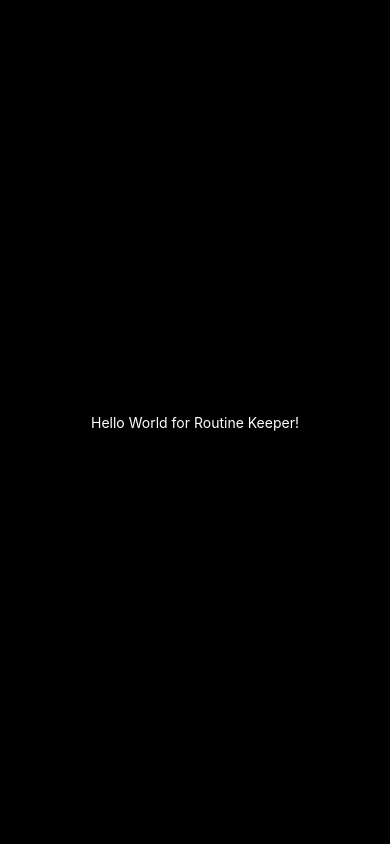
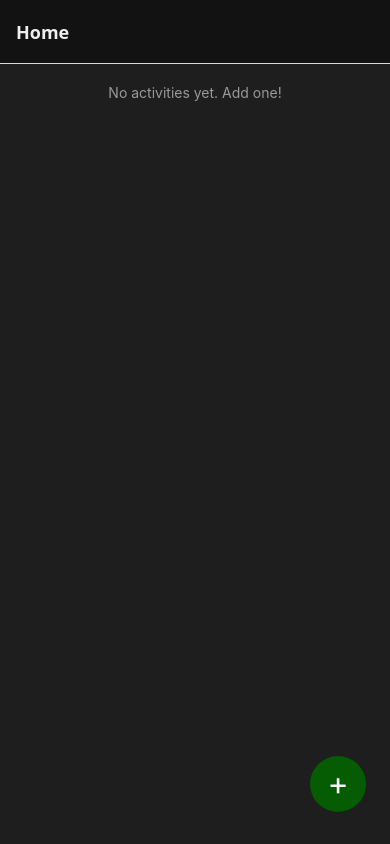
Before and after one commit to MForystek/routine-keeper, a React Native app: screen /Home in a window 390 px wide. Built offline with nearby package versions, Linux system fonts and the light colour scheme.

Commit message:
Added project basic structure and basic home screen

```diff
--- a/App.tsx
+++ b/App.tsx
@@ -1,23 +1,29 @@
-import { StatusBar } from 'expo-status-bar';
-import { StyleSheet, Text, View } from 'react-native';
+import {createNativeStackNavigator} from "@react-navigation/native-stack";
+import {NavigationContainer} from "@react-navigation/native";
+import HomeScreen from "./screens/HomeScreen";
+import AddActivityScreen from "./screens/AddActivityScreen";
+
+export type RootStackParamList = {
+    Home: undefined;
+    AddActivity: undefined;
+};
+
+const Stack = createNativeStackNavigator<RootStackParamList>();
 
 export default function App() {
-  return (
-    <View style={styles.container}>
-      <Text style={styles.text}>Hello World for Routine Keeper!</Text>
-      <StatusBar style="auto" />
-    </View>
-  );
+    return (
+        <NavigationContainer>
+            <Stack.Navigator
+                initialRouteName="Home"
+                screenOptions={{
+                    headerStyle: {backgroundColor: '#121212'},
+                    headerTintColor: '#efefef',
+                    headerTitleStyle: {fontWeight: 'bold'},
+                }}
+            >
+                <Stack.Screen name="Home" component={HomeScreen} />
+                <Stack.Screen name="AddActivity" component={AddActivityScreen} />
+            </Stack.Navigator>
+        </NavigationContainer>
+    );
 }
-
-const styles = StyleSheet.create({
-  container: {
-    flex: 1,
-    backgroundColor: '#000',
-    alignItems: 'center',
-    justifyContent: 'center',
-  },
-  text: {
-    color: '#fff',
-  }
-});
--- a/app.json
+++ b/app.json
@@ -5,7 +5,7 @@
     "version": "1.0.0",
     "orientation": "portrait",
     "icon": "./assets/icon.png",
-    "userInterfaceStyle": "light",
+    "userInterfaceStyle": "dark",
     "newArchEnabled": true,
     "splash": {
       "image": "./assets/splash-icon.png",
--- /dev/null
+++ b/screens/AddActivityScreen.tsx
@@ -0,0 +1,9 @@
+import {Text, View} from "react-native";
+
+export default function AddActivityScreen() {
+    return (
+        <View>
+            <Text>Add Activity</Text>
+        </View>
+    );
+}
--- /dev/null
+++ b/screens/HomeScreen.tsx
@@ -0,0 +1,63 @@
+import {FlatList, Text, TouchableOpacity, View, StyleSheet} from "react-native";
+import {NativeStackNavigationProp} from "@react-navigation/native-stack";
+import {RootStackParamList} from "../App";
+import {useEffect, useState} from "react";
+import {Activity} from "../types/activity";
+import {useNavigation} from "@react-navigation/native";
+import {getActivities} from "../storage/activityStorage";
+
+type HomeScreenNavigationProp = NativeStackNavigationProp<RootStackParamList, 'Home'>;
+
+export default function HomeScreen() {
+    const [activities, setActivities] = useState<Activity[]>([]);
+    const navigation = useNavigation<HomeScreenNavigationProp>();
+
+    useEffect(() => {
+        const loadActivities = async () => {
+            const stored = await getActivities();
+            setActivities(stored);
+        };
+        loadActivities();
+    }, []);
+
+    return (
+        <View style={styles.container}>
+            <FlatList
+                data={activities}
+                keyExtractor={item => item.id}
+                renderItem={({item}) => (
+                    <View style={styles.item}>
+                        <Text>{item.name}</Text>
+                    </View>
+                )}
+                ListEmptyComponent={
+                    <Text style={styles.empty}>No activities yet. Add one!</Text>
+                }
+            />
+            <TouchableOpacity
+                style={styles.fab}
+                onPress={() => navigation.navigate('AddActivity')}
+            >
+                <Text style={styles.fabText}>+</Text>
+            </TouchableOpacity>
+        </View>
+    );
+}
+
+const styles = StyleSheet.create({
+    container: {flex: 1, backgroundColor: '#1e1e1e'},
+    item: {padding: 16, margin: 0, backgroundColor: '#000', borderRadius: 8},
+    empty: {textAlign: 'center', marginTop: 20, color: '#999'},
+    fab: {
+        position: 'absolute',
+        bottom: 32,
+        right: 24,
+        width: 56,
+        height: 56,
+        borderRadius: 28,
+        backgroundColor: '#055c02',
+        alignItems: 'center',
+        justifyContent: 'center',
+    },
+    fabText: {color: '#fff', fontSize: 32, lineHeight: 56},
+});
--- /dev/null
+++ b/storage/activityStorage.ts
@@ -0,0 +1,31 @@
+import {Activity} from "../types/activity";
+import AsyncStorage from "@react-native-async-storage/async-storage";
+
+const ACTIVITIES_KEY = 'activities';
+
+export async function getActivities(): Promise<Activity[]> {
+    const json = await AsyncStorage.getItem(ACTIVITIES_KEY);
+    return json ? JSON.parse(json) : [];
+}
+
+export async function saveActivities(activities: Activity[]): Promise<void> {
+    const json = JSON.stringify(activities);
+    await AsyncStorage.setItem(ACTIVITIES_KEY, json);
+}
+
+export async function addActivity(activity: Activity): Promise<void> {
+    const activities = await getActivities();
+    await saveActivities([...activities, activity]);
+}
+
+export async function updateActivity(updated: Activity): Promise<void> {
+    const activities = await getActivities();
+    const newList = activities.map(a => a.id === updated.id ? updated : a);
+    await saveActivities(newList);
+}
+
+export async function deleteActivity(id: string): Promise<void> {
+    const activities = await getActivities();
+    const newList = activities.filter(a => a.id !== id);
+    await saveActivities(newList);
+}
--- /dev/null
+++ b/types/activity.ts
@@ -0,0 +1,15 @@
+export type DayOfWeek = 'mon' | 'tue' | 'wed' | 'thu' | 'fri' | 'sat' | 'sun';
+
+export type Schedule =
+    | { type: 'daily'}
+    | { type: 'x_per_week'; timesPerWeek: number}
+    | { type: 'specific_weekdays'; days: DayOfWeek[] };
+
+export interface Activity {
+    id: string;
+    name: string;
+    schedule: Schedule;
+    targetCount: number;
+    completedCount: number;
+    lastResetDate: string;
+}
--- /dev/null
+++ b/utils/id.ts
@@ -0,0 +1,3 @@
+export function generateId(): string {
+    return Date.now().toString(36) + Math.random().toString(36).slice(2);
+}
```
Also changed, not shown: package.json (+6 -1 lines), 1 other file (tests, documents, lock files or other folders).
